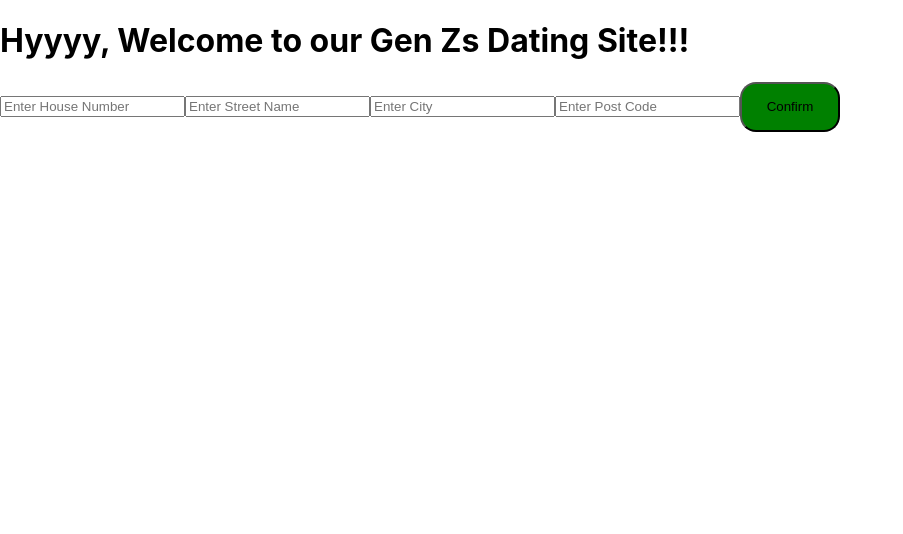
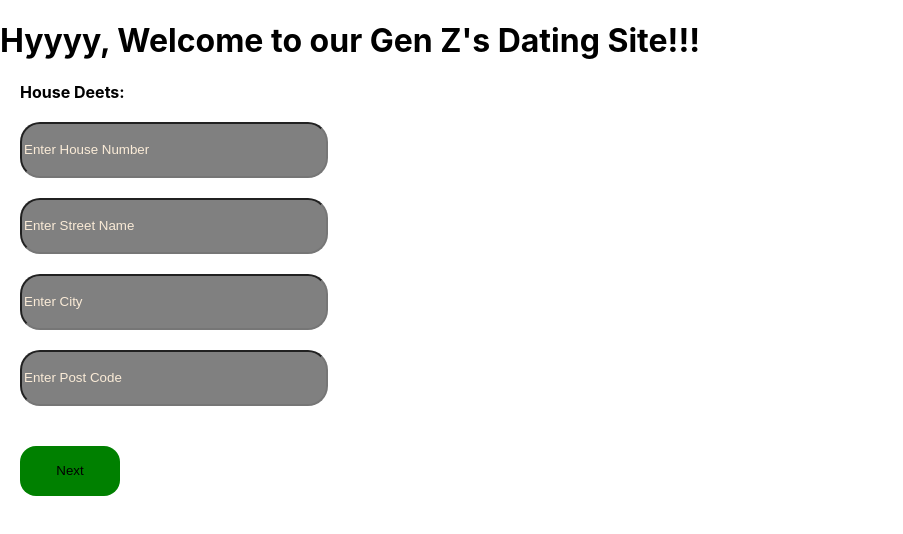
Before and after one commit to MaccccD/Sign-Up_Form_React_Project, a React (Create React App) app: page /Address in a window 1280 px wide. Shown: the top 534 px of the page, without its empty margins (0-903 px from the left). Built offline with nearby package versions, Linux system fonts and the light colour scheme.

Commit message:
To-do List React Version Update Part 1
-Challenge : Used the "push" method from JS to add stuff when i had to use the react version of it.
-Fix: Use the spread operator instead to update the tasks added into the task holder.

```diff
--- a/src/App.css
+++ b/src/App.css
@@ -3,17 +3,36 @@
 }
 
 *{
-  background-color: rgb(59, 113, 9);
+  background-color: white;
+}
+.text {
+  color: black;
+  margin: 20px;
+  font-weight: bold;
 }
 button{
   background-color: blue;
   border-radius: 15px;
   border: #282c34;
   width: 130px;
+  margin: 20px;
   height: 150px;
+  cursor: pointer;
 }
 button:hover{
   background-color: green;
+}
+input {
+    display: flex;
+    margin: 20px;
+    width: 300px;
+    height: 50px;
+    border-radius: 20px;
+    background-color: grey;
+    color: black;
+}
+::placeholder{
+  color: antiquewhite;
 }
 /* .App-logo {
   height: 40vmin;
--- a/src/App.js
+++ b/src/App.js
@@ -1,3 +1,4 @@
+import "./App.css";
 import PersonalDetails from './Components/PersonalDetails';
 import Address from './Components/Address';
 import Confirmation from './Components/Confirmation';
--- a/src/Components/Address.jsx
+++ b/src/Components/Address.jsx
@@ -19,20 +19,21 @@ function Address() {
          event.preventDefault();
          if(houseNumber && streetName && city && postCode .trim()){
             privateAddress(houseNumber, streetName, city, postCode);
-            navigate("/Confirmation");
+            navigate("/ToDoList");
          }
     }
 
 
   return (
     <div>
-       <h1>Hyyyy, Welcome to our Gen Zs Dating Site!!!</h1>
+       <h1>Hyyyy, Welcome to our Gen Z's Dating Site!!!</h1>
+        <p className='text'>House Deets: </p>
       <form onSubmit={HandleAddressDetails}>
       <input type='text' placeholder='Enter House Number' onChange={(d)=> setHouseNumber(d.target.value)} required/>
       <input type='text' placeholder='Enter Street Name' onChange={(d)=> setStreetName(d.target.value)} required/>
       <input type='text' placeholder='Enter City ' onChange={(d)=> setCity(d.target.value)} required/>
       <input type='text' placeholder='Enter Post Code' onChange={(d)=> setPostCode(d.target.value)} required/>
-      <button style={{backgroundColor: 'green', borderRadius: 16, width: 100, height: 50}}>Confirm</button>
+      <button style={{backgroundColor: 'green', borderRadius: 16, width: 100, height: 50}}>Next</button>
 </form>
     </div>
   )
--- a/src/Components/PersonalDetails.jsx
+++ b/src/Components/PersonalDetails.jsx
@@ -11,13 +11,13 @@ function PersonalDetails() {
     const [name, setName] = useState("");
     const [surname, setSurname] = useState("");
     const [IdNumber, setIDNumber] = useState("");
-    const [DOB, setDOB] = useState("");
+    const [password, setPassword] = useState("");
 
 
     function HandlePersonalDetails(event){
          event.preventDefault(); // for some reason this does not work and so if the person puts oin the wrong details, it reloads nonetheless.
-         if(name && surname && IdNumber && DOB .trim()){
-        if( privateDetails(name, surname, IdNumber, DOB)){
+         if(name && surname && IdNumber && password .trim()){
+        if( privateDetails(name, surname, IdNumber, password)){
             navigate("/Address");
         }
         else{
@@ -30,13 +30,13 @@ function PersonalDetails() {
   return (
     //first step of the form is the personal details:
     <div>
-      <h1>Heyyyy, Welcome to our Gen Zs Dating App!!!</h1>
-
+      <h1>Heyyyy, Welcome to our Gen Z's Dating App!!!</h1>
+        <p className='text'>Personal  Deets:</p>
        <form onSubmit={HandlePersonalDetails}>
         <input type='text' placeholder='Enter Name' onChange={(e)=>setName(e.target.value)} required/>
         <input type='text' placeholder='Enter Surname' onChange={(e)=> setSurname(e.target.value)} required/>
         <input type='text' placeholder='Enter ID Number' onChange={(e)=> setIDNumber(e.target.value)} required/>
-        <input type='text' placeholder='Enter Date Of Birth' onChange={(e)=> setDOB(e.target.value)} required/>
+        <input type='text' placeholder='Enter Password' onChange={(e)=> setPassword(e.target.value)} required/>
         <button style={{backgroundColor: 'green', borderRadius: 16, width: 100, height: 50}}>Next</button>
       </form>
     </div>
--- a/src/Components/ToDoList.jsx
+++ b/src/Components/ToDoList.jsx
@@ -6,9 +6,29 @@ function ToDoList() {
     const [tasksHolder, setTasksHolder] = useState([]);
     const [complete, setComplete] = useState(false);
 
+    function AddTasks(){
+      //add tasks typed into the holder
+      setTasksHolder(...tasks); // in react, we dont use push like in pur js , we add something to an array in this way by using the spread operator
+      console.log("a new task has been added to the tasks holder");
+      console.log(tasksHolder);
+    }
+
+
   return (
     <div>
-      Coming right up!!
+      <input type='text' placeholder='Enter your tasks' onChange={(t)=> setTasks(t.target.value)} />
+      <br/><br/>
+      <button onClick={AddTasks}>Add Tasks</button>
+      <br/>
+     <ul>
+      {tasksHolder.map((task, index)=>{
+        return (
+        <li key={index}>
+          {task}
+        </li>
+        )
+      })}
+     </ul>
     </div>
   )
 }
--- a/src/Context/FormContext.jsx
+++ b/src/Context/FormContext.jsx
@@ -6,29 +6,30 @@ import React, { createContext, useState } from 'react';
  function FormContextProvider({children}) {
 
     const [User, setUser] = useState("");
+    const [LastName, setLastName] = useState("");
+    const [IdNumber, setIdNumber] = useState("");
+    const [password, setPassword] = useState("");
     const [userAddress, setUserAddress] = useState("");
+    const [streetName, setStreetName] = useState("");
+    const [city, setCity] = useState("");
+    const [postCode, setPostCode] = useState(0);
     const [authenticate, SetAuthenticate] = useState(false);
 
-    function privateDetails(name, surname, IdNumber, DOB){
-      if(name && surname && IdNumber && DOB === ""){
-        setUser(name, surname, IdNumber, DOB);
-        SetAuthenticate(true);
-        return true;
-      }
-      else{
-        return false;
-      }
+    function privateDetails(name, surname, IdNumber, password){
+    setUser(name);
+    setLastName(surname);
+    setIdNumber(IdNumber);
+    setPassword(password);
+    SetAuthenticate(true);
+    return true;
     }
 
     function privateAddress(houseNumber, streetName, City, postCode){
-     if(houseNumber === "4401" && streetName === "SherrySpinner" && City === "Alberton" && postCode === "1459"){
-        setUserAddress(houseNumber, streetName, City, postCode);
-        SetAuthenticate(true);
-        return true;
-     }
-     else{
-        return false;
-     }
+    setUserAddress(houseNumber);
+    setStreetName(streetName);
+    setCity(City);
+    setPostCode(postCode);
+    return true;
     }
 
     function Confirmation(){
@@ -37,7 +38,7 @@ import React, { createContext, useState } from 'react';
 
 
    return (
-   <FormContext.Provider value={{User, authenticate,userAddress, privateDetails, privateAddress, Confirmation}}>
+   <FormContext.Provider value={{User,password, IdNumber, LastName, authenticate,userAddress,streetName, city, postCode, privateDetails, privateAddress, Confirmation}}>
     {children}
    </FormContext.Provider>
    )
```
